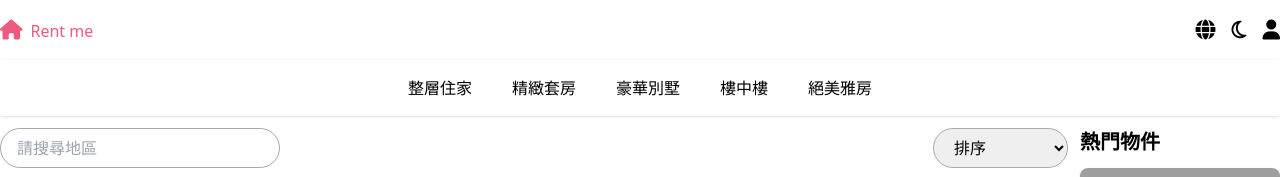
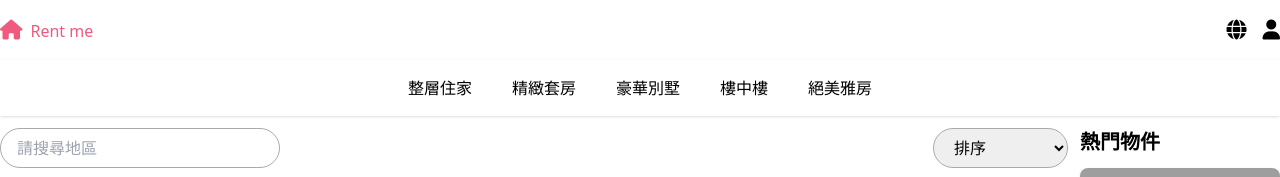
Before and after one commit to annccheng/blog-vue, a Vue app: page /home in a window 1280 px wide. Shown: the top 177 px of the page. Built offline with nearby package versions, Linux system fonts and the light colour scheme; grey boxes are pictures that could not be loaded.

Commit message:
feat: plateform init

```diff
--- a/src/components/Layout.vue
+++ b/src/components/Layout.vue
@@ -4,7 +4,7 @@ import { useRouter } from 'vue-router';
 import { useI18n } from 'vue-i18n'
 import { setLanguage } from "@/utils/localStorage";
 import { useUserStore } from '@/store/user.js'
-import { computed } from 'vue'
+import { computed, ref } from 'vue'
 import { message } from 'ant-design-vue';
 
 
@@ -50,9 +50,6 @@ const logout = () => {
             <li @click="changeLanguage">
               <i class="fa-solid fa-globe mr-4"></i>
             </li>
-            <li>
-              <i class="fa-regular fa-moon mr-4"></i>
-            </li>
             <a-tooltip v-if="!token" placement="bottom">
               <template #title>
                 <span>{{ t('login') }}</span>
--- a/src/views/House/index.vue
+++ b/src/views/House/index.vue
@@ -66,7 +66,7 @@ const confirm = () => {
       </div>
       <div class="w-1/3">
         <div class="shadow-lg rounded-lg p-3">
-          <p class="font-bold text-2xl text-center">$4,007 TWD晚</p>
+          <p class="font-bold text-2xl text-center">$ {{ house.price }} TWD晚</p>
           <button @click="confirm" class=" bg-themeColor px-3 py-3 rounded-lg w-full text-[#fff] mt-3">預定</button>
           <label  class="mt-3" for="">入住日期</label>
           <input v-model="houseInfo.rentDate"
```
